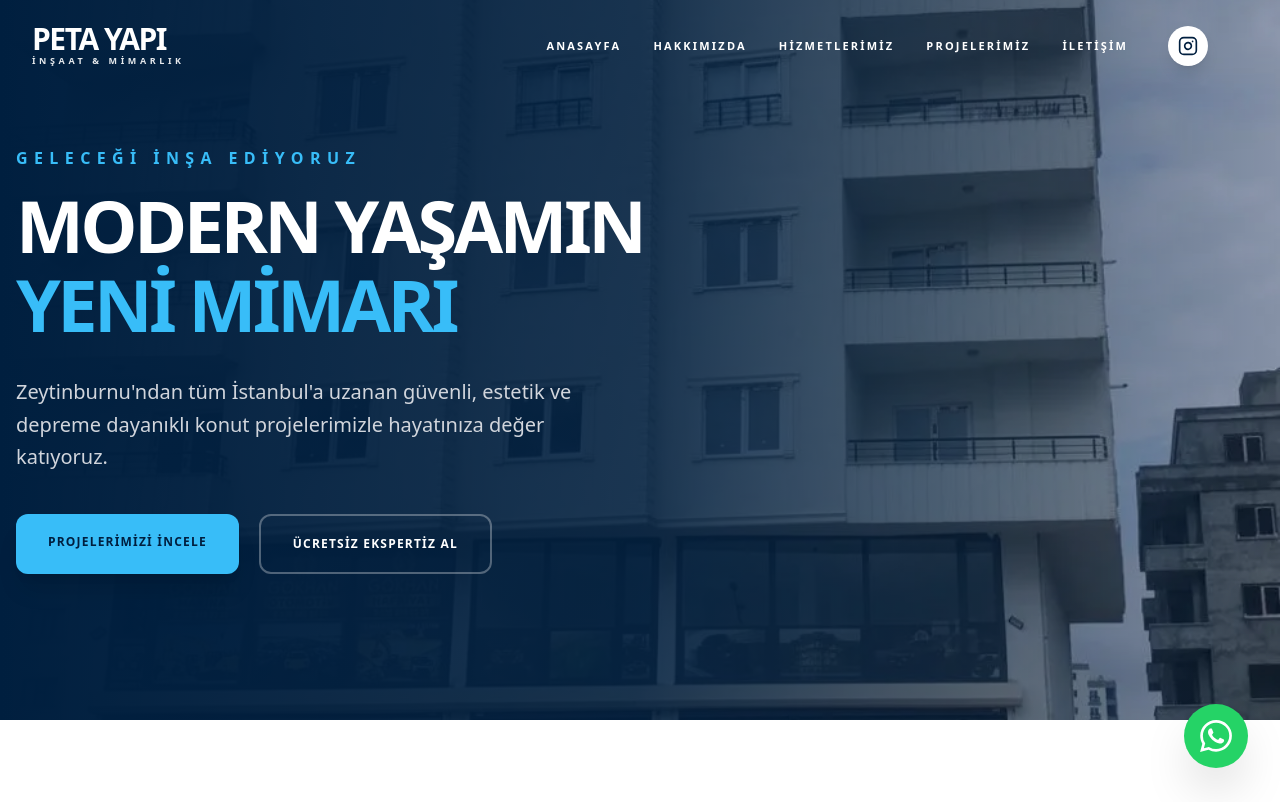
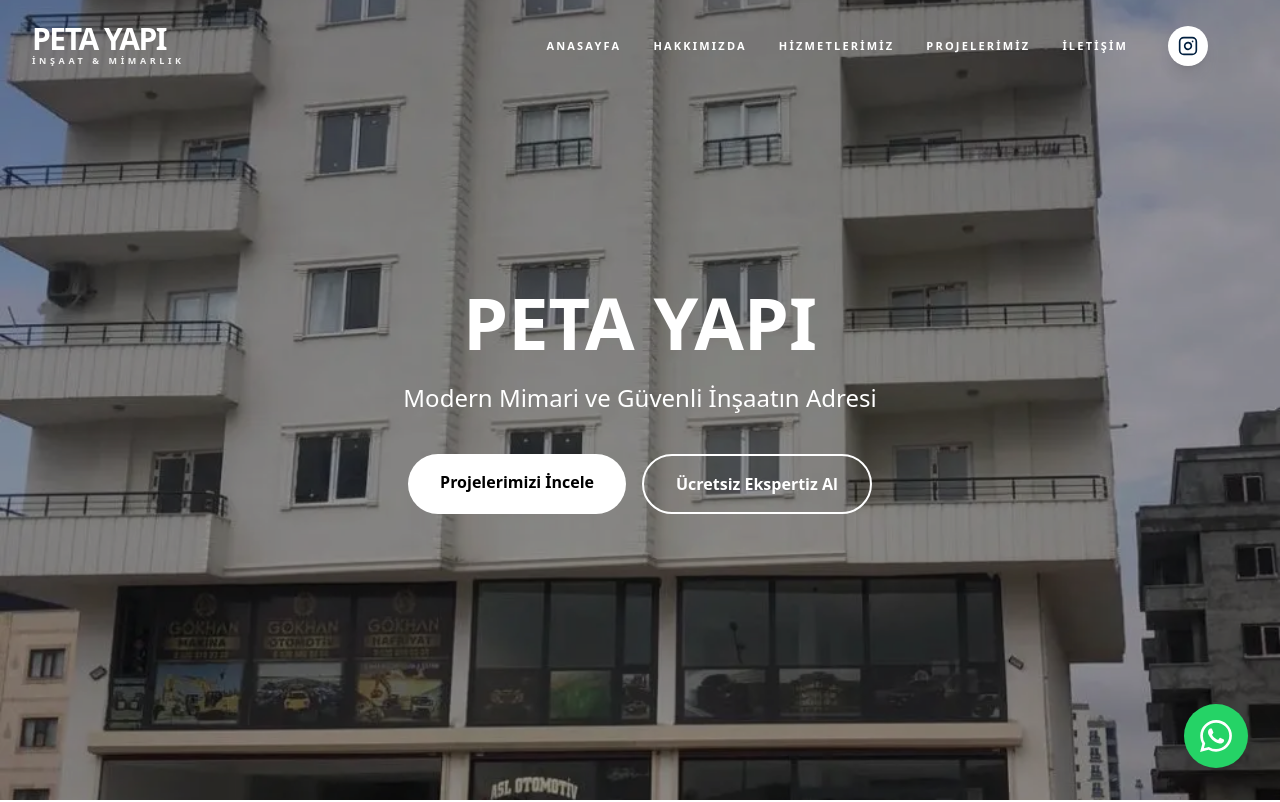
Before and after one commit to ahmtcickk97-spec/peta-yapi, a Next.js app: page / in a window 1280 px wide. Shown: the top 802 px of the page. Built offline with nearby package versions, Linux system fonts and the light colour scheme.

Commit message:
fix: restored original hero style with functional buttons

```diff
--- a/components/Hero.tsx
+++ b/components/Hero.tsx
@@ -1,50 +1,45 @@
 "use client";
 import React from 'react';
-import Link from 'next/link';
 
 const Hero = () => {
   return (
-    <section id="anasayfa" className="relative h-[90vh] flex items-center overflow-hidden bg-[#001F3F]">
-      {/* Arka Plan Görseli ve Overlay */}
+    <section id="anasayfa" className="relative h-screen w-full flex items-center justify-center overflow-hidden">
+      {/* Arka Plan Görseli */}
       <div className="absolute inset-0 z-0">
-        <div className="absolute inset-0 bg-gradient-to-r from-[#001F3F] via-[#001F3F]/80 to-transparent z-10" />
         <img
           src="/projects/midyat/ana-cephe.webp"
-          alt="Peta Yapı Projeleri"
-          className="w-full h-full object-cover opacity-60"
+          alt="Peta Yapı"
+          className="w-full h-full object-cover"
         />
+        {/* Görselin üzerine hafif bir karartma (yazıların okunması için) */}
+        <div className="absolute inset-0 bg-black/40 z-10" />
       </div>
 
-      <div className="container mx-auto px-4 relative z-20">
-        <div className="max-w-3xl">
-          <h4 className="text-[#38BDF8] font-black text-sm md:text-base tracking-[0.4em] uppercase mb-4 animate-fade-in">
-            Geleceği İnşa Ediyoruz
-          </h4>
-          <h1 className="text-4xl md:text-7xl font-black text-white mb-8 leading-[1.1] uppercase tracking-tighter">
-            Modern Yaşamın <br />
-            <span className="text-[#38BDF8]">Yeni Mimarı</span>
+      {/* İçerik Alanı */}
+      <div className="relative z-20 text-center text-white px-4">
+        <h1 className="text-5xl md:text-7xl font-bold mb-6">
+          PETA YAPI
         </h1>
-          <p className="text-gray-300 text-lg md:text-xl mb-10 max-w-xl leading-relaxed font-medium">
-            Zeytinburnu'ndan tüm İstanbul'a uzanan güvenli, estetik ve depreme dayanıklı konut projelerimizle hayatınıza değer katıyoruz.
+        <p className="text-xl md:text-2xl mb-10 max-w-2xl mx-auto">
+          Modern Mimari ve Güvenli İnşaatın Adresi
         </p>
 
-          <div className="flex flex-col sm:flex-row gap-5">
-            {/* TUŞ 1: Projelerimizi İncele */}
+        <div className="flex flex-col sm:flex-row gap-4 justify-center">
+          {/* TUŞ 1: Projelerimize Kaydırır */}
           <a
             href="#projelerimiz"
-              className="bg-[#38BDF8] text-[#001F3F] px-8 py-5 rounded-xl font-black uppercase tracking-widest text-xs hover:bg-white transition-all shadow-xl text-center active:scale-95"
+            className="bg-white text-black px-8 py-4 rounded-full font-bold hover:bg-gray-200 transition-all"
           >
             Projelerimizi İncele
           </a>
 
-            {/* TUŞ 2: Ücretsiz Ekspertiz Al */}
+          {/* TUŞ 2: İletişim Formuna Kaydırır */}
           <a
             href="#iletisim"
-              className="bg-transparent border-2 border-white/30 text-white px-8 py-5 rounded-xl font-black uppercase tracking-widest text-xs hover:bg-white hover:text-[#001F3F] hover:border-white transition-all text-center active:scale-95"
+            className="bg-transparent border-2 border-white text-white px-8 py-4 rounded-full font-bold hover:bg-white hover:text-black transition-all"
           >
             Ücretsiz Ekspertiz Al
           </a>
-          </div>
         </div>
       </div>
     </section>
```
Lines whose indentation alone changed are shown as unchanged.
